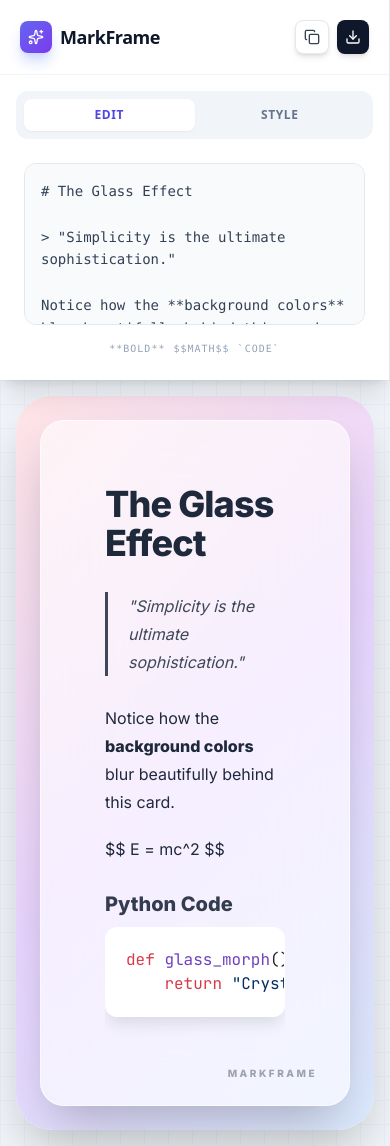
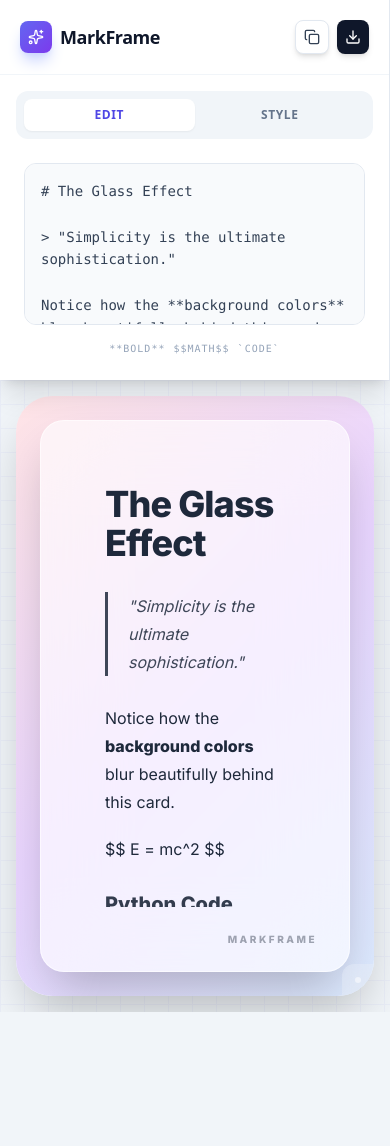
Before and after one commit to RecollectIQ/MarkFrame, a React (Create React App) app: page / in a window 390 px wide. After the commit the page ends 1012 px from the top, so only its background shows below. Built offline with nearby package versions, Linux system fonts and the light colour scheme; a web font is replaced by a local one.

Commit message:
feat: Replace fixed aspect ratio selection with manual canvas resizing via a drag handle.

```diff
--- a/src/App.jsx
+++ b/src/App.jsx
@@ -19,13 +19,6 @@ const FONTS = [
   { name: 'Lora', value: 'font-lora', label: 'Serif', url: 'https://fonts.googleapis.com/css2?family=Lora:ital,wght@0,400;0,700;1,400&display=swap' },
 ];
 
-const ASPECT_RATIOS = [
-  { name: 'Auto', value: 'auto' },
-  { name: '16:9', value: '16/9' },
-  { name: '4:3', value: '4/3' },
-  { name: '1:1', value: '1/1' },
-  { name: 'Twitter', value: '2/1' },
-];
 
 const TEXT_PRESETS = [
   { name: 'Deep Slate', value: '#1e293b' }, // Default Dark
@@ -135,7 +128,8 @@ const App = () => {
   const [opacity, setOpacity] = useState(60); // Lower opacity = more visible blur
   const [padding, setPadding] = useState(64);
   const [borderRadius, setBorderRadius] = useState(24);
-  const [aspectRatio, setAspectRatio] = useState(ASPECT_RATIOS[0]);
+  const [canvasSize, setCanvasSize] = useState({ width: 800, height: 600 });
+  const [isResizing, setIsResizing] = useState(false);
 
   const [isExporting, setIsExporting] = useState(false);
   const [isCopying, setIsCopying] = useState(false);
@@ -248,6 +242,81 @@ const App = () => {
     return () => clearTimeout(timer);
 
   }, [parsedHtml, katexStatus, autoRenderStatus, highlightStatus]);
+
+  // --- Resize Handlers ---
+
+  useEffect(() => {
+    const handleMouseMove = (e) => {
+      if (!isResizing) return;
+
+      // Calculate new size based on mouse position relative to the preview container
+      // We need to find the preview container's bounds
+      // Since the resize handle is inside the previewRef, we can use that
+      if (previewRef.current) {
+        const rect = previewRef.current.getBoundingClientRect();
+        // We want the bottom-right corner to follow the mouse
+        // But we need to account for the fact that the mouse might be outside the container
+        // The new width is the mouse X minus the container's left position
+        // The new height is the mouse Y minus the container's top position
+
+        // However, since we are centered, it might be tricky.
+        // Let's assume the resize handle is at the bottom right of the element itself.
+        // A simpler way:
+        // New Width = Current Width + Mouse Delta X
+        // But we don't have delta easily without previous position.
+
+        // Better approach:
+        // The element top-left is fixed relative to the viewport during resize?
+        // No, it's centered. This makes resizing tricky if we just use mouse position.
+        // If it's centered, increasing width moves both left and right edges.
+
+        // Let's try a simpler approach:
+        // Just use the mouse movement to add to width/height.
+        // We need to track previous mouse position.
+      }
+    };
+
+    const handleMouseUp = () => {
+      setIsResizing(false);
+    };
+
+    if (isResizing) {
+      window.addEventListener('mousemove', handleWindowMouseMove);
+      window.addEventListener('mouseup', handleMouseUp);
+    }
+
+    return () => {
+      window.removeEventListener('mousemove', handleWindowMouseMove);
+      window.removeEventListener('mouseup', handleMouseUp);
+    };
+  }, [isResizing]);
+
+  // We need a ref to store the start position of the mouse and the start size
+  const resizeStartRef = useRef({ x: 0, y: 0, w: 0, h: 0 });
+
+  const handleResizeStart = (e) => {
+    e.preventDefault();
+    e.stopPropagation();
+    setIsResizing(true);
+    resizeStartRef.current = {
+      x: e.clientX,
+      y: e.clientY,
+      w: canvasSize.width,
+      h: canvasSize.height
+    };
+  };
+
+  const handleWindowMouseMove = (e) => {
+    if (!isResizing) return;
+
+    const dx = (e.clientX - resizeStartRef.current.x) * 2; // Multiply by 2 because it's centered
+    const dy = (e.clientY - resizeStartRef.current.y) * 2;
+
+    setCanvasSize({
+      width: Math.max(300, resizeStartRef.current.w + dx),
+      height: Math.max(200, resizeStartRef.current.h + dy)
+    });
+  };
 
   // --- Handlers ---
 
@@ -559,26 +628,6 @@ const App = () => {
               <div className="space-y-6">
                 <label className="section-label">Canvas & Geometry</label>
 
-                {/* Aspect Ratio */}
-                <div className="space-y-2">
-                  <div className="text-xs text-slate-500 font-medium">Aspect Ratio</div>
-                  <div className="grid grid-cols-3 gap-2">
-                    {ASPECT_RATIOS.map(ratio => (
-                      <button
-                        key={ratio.name}
-                        onClick={() => setAspectRatio(ratio)}
-                        className={`
-                                    py-1.5 text-[10px] font-bold uppercase tracking-wider rounded-lg border transition-all
-                                    ${aspectRatio.name === ratio.name
-                            ? 'bg-indigo-50 border-indigo-500 text-indigo-600'
-                            : 'bg-white border-slate-200 text-slate-500 hover:border-slate-300'}
-                                `}
-                      >
-                        {ratio.name}
-                      </button>
-                    ))}
-                  </div>
-                </div>
 
                 {[
                   { label: 'Blur', val: blur, set: setBlur, min: 0, max: 60, unit: 'px' },
@@ -616,20 +665,22 @@ const App = () => {
         {/* Rendered Output Container */}
         <div
           ref={previewRef}
-          className="relative w-full max-w-3xl shadow-2xl transition-all duration-500 ease-out overflow-hidden group grid place-items-center rounded-[36px] p-6 md:p-12"
+          className="relative shadow-2xl transition-all duration-75 ease-out overflow-hidden group grid place-items-center rounded-[36px] p-6 md:p-12"
           style={{
             ...getBackgroundStyle(),
             backgroundSize: 'cover',
             backgroundPosition: 'center',
+            width: `${canvasSize.width}px`,
+            height: `${canvasSize.height}px`,
           }}
         >
-          {/* Aspect Ratio Spacer - Enforces minimum aspect ratio but allows expansion */}
-          <div style={{
-            gridArea: '1 / 1',
-            width: '100%',
-            aspectRatio: aspectRatio.value === 'auto' ? 'auto' : aspectRatio.value,
-            pointerEvents: 'none'
-          }} />
+          {/* Resize Handle */}
+          <div
+            className="absolute bottom-0 right-0 w-8 h-8 bg-white/20 hover:bg-white/40 backdrop-blur-md cursor-nwse-resize z-50 rounded-tl-xl transition-colors flex items-center justify-center group/handle"
+            onMouseDown={handleResizeStart}
+          >
+            <div className="w-1.5 h-1.5 bg-white/50 rounded-full group-hover/handle:bg-white transition-colors" />
+          </div>
 
           {/* The Glass Card */}
           <div
@@ -663,7 +714,7 @@ const App = () => {
             }}
           >
             <div
-              className="w-full h-full overflow-auto custom-markdown"
+              className="w-full h-full overflow-hidden custom-markdown"
               style={{ minHeight: 0, minWidth: 0 }}
             >
               <div
```
